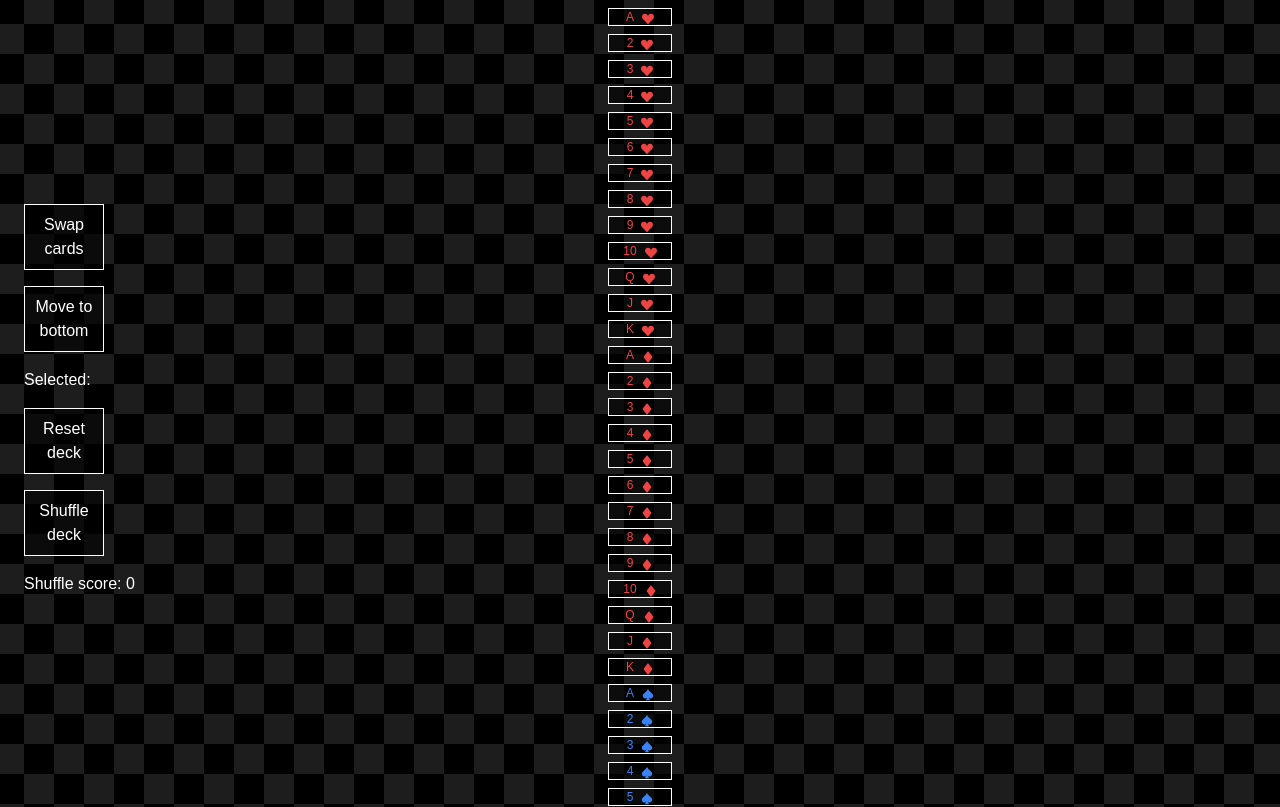
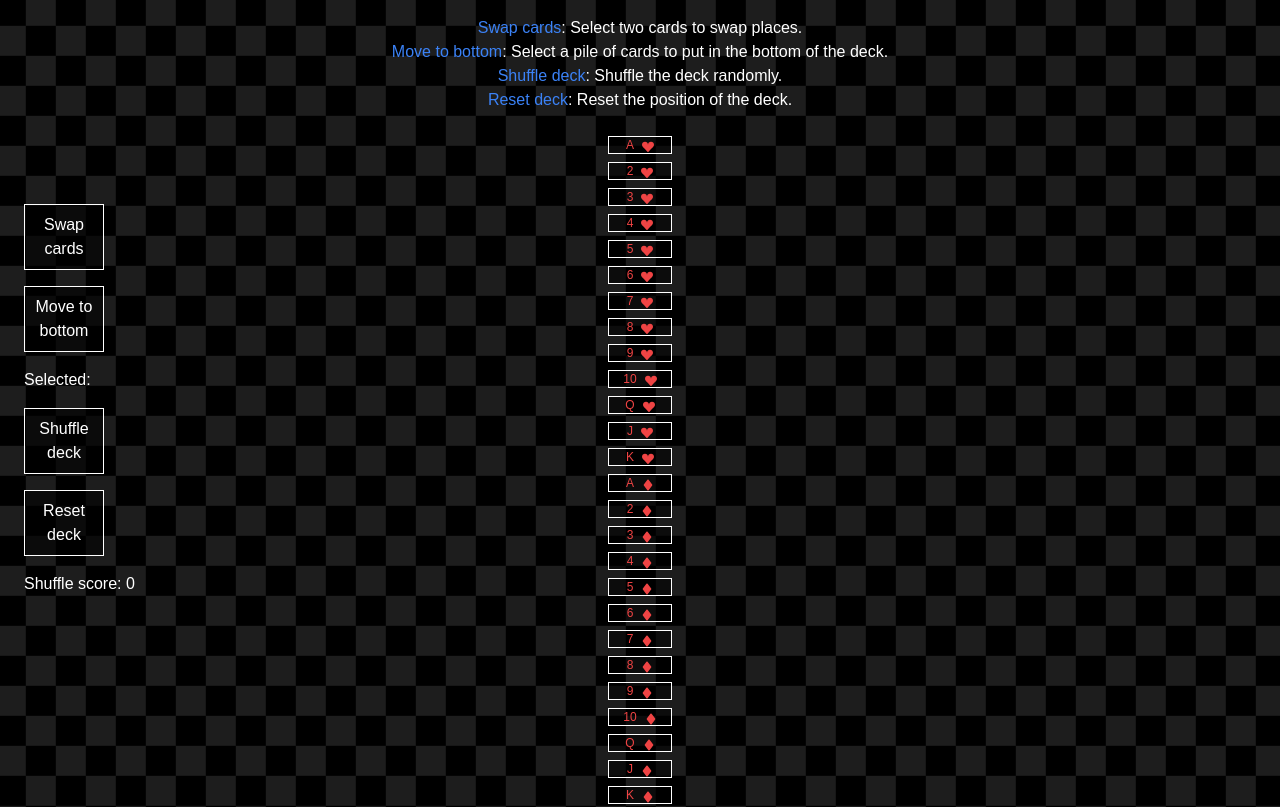
Before and after one commit to imLymei/deck-shuffler, a Next.js app: page / in a window 1280 px wide. Shown: the top 807 px of the page. Built offline with nearby package versions, Linux system fonts and the light colour scheme.

Commit message:
Footer update

```diff
--- /dev/null
+++ b/app/Footer.js
@@ -0,0 +1,12 @@
+export default function Footer() {
+	return (
+		<footer className='p-8 px-[10vw] x820:px-[25vw] text-center border-t bg-black/70 border-white grid grid-cols-2'>
+			<a href='https://lymei.art' target='_blank' rel='noreferrer' className='text-sm dark:text-white'>
+				Felipe Cardoso©2022
+			</a>
+			<h2 className='text-sm dark:text-white'>
+				Powered by <a href=''>Next.js</a>
+			</h2>
+		</footer>
+	);
+}
--- a/app/layout.js
+++ b/app/layout.js
@@ -1,14 +1,18 @@
-import './globals.css'
+import Footer from './Footer';
+import './globals.css';
 
 export default function RootLayout({ children }) {
-  return (
-    <html lang="en">
-      {/*
+	return (
+		<html lang='en'>
+			{/*
         <head /> will contain the components returned by the nearest parent
         head.js. Find out more at https://beta.nextjs.org/docs/api-reference/file-conventions/head
       */}
-      <head />
-      <body>{children}</body>
-    </html>
-  )
+			<head />
+			<body>
+				{children}
+				<Footer />
+			</body>
+		</html>
+	);
 }
--- a/app/page.js
+++ b/app/page.js
@@ -162,7 +162,22 @@ export default function Home() {
 	};
 
 	return (
-		<main className='text-white min-h-screen flex justify-center items-center gap-x-[10vw]'>
+		<main className='text-white min-h-screen flex flex-col justify-center items-center gap-x-[10vw] mb-8'>
+			<div className='text-sm sm:text-base text-center p-4'>
+				<h2>
+					<span className='text-blue-500'>Swap cards</span>: Select two cards to swap places.
+				</h2>
+				<h2>
+					<span className='text-blue-500'>Move to bottom</span>: Select a pile of cards to put in the bottom
+					of the deck.
+				</h2>
+				<h2>
+					<span className='text-blue-500'>Shuffle deck</span>: Shuffle the deck randomly.
+				</h2>
+				<h2>
+					<span className='text-blue-500'>Reset deck</span>: Reset the position of the deck.
+				</h2>
+			</div>
 			<div className='fixed left-6 top-[50%] -translate-y-[50%] flex flex-col gap-4'>
 				<h2
 					className='bg-black/60 border border-white p-2 cursor-pointer w-[80px] text-center'
@@ -218,20 +233,20 @@ export default function Home() {
 					<h2
 						className='bg-black/60 border border-white p-2 cursor-pointer w-[80px] text-center'
 						onClick={() => {
-							setSelected([]);
-							setCardDeck([...cards]);
-						}}>
-						Reset deck
-					</h2>
-					<h2
-						className='bg-black/60 border border-white p-2 cursor-pointer w-[80px] text-center'
-						onClick={() => {
 							cardDeck.map((e, index) => {
 								swapCards(index, Math.round(index + Math.random() * 52) % 52);
 							});
 							setCardDeck([...swapDeck]);
 						}}>
 						Shuffle deck
+					</h2>
+					<h2
+						className='bg-black/60 border border-white p-2 cursor-pointer w-[80px] text-center'
+						onClick={() => {
+							setSelected([]);
+							setCardDeck([...cards]);
+						}}>
+						Reset deck
 					</h2>
 					<h3>{`Shuffle score: ${getScore()}`}</h3>
 				</div>
```
